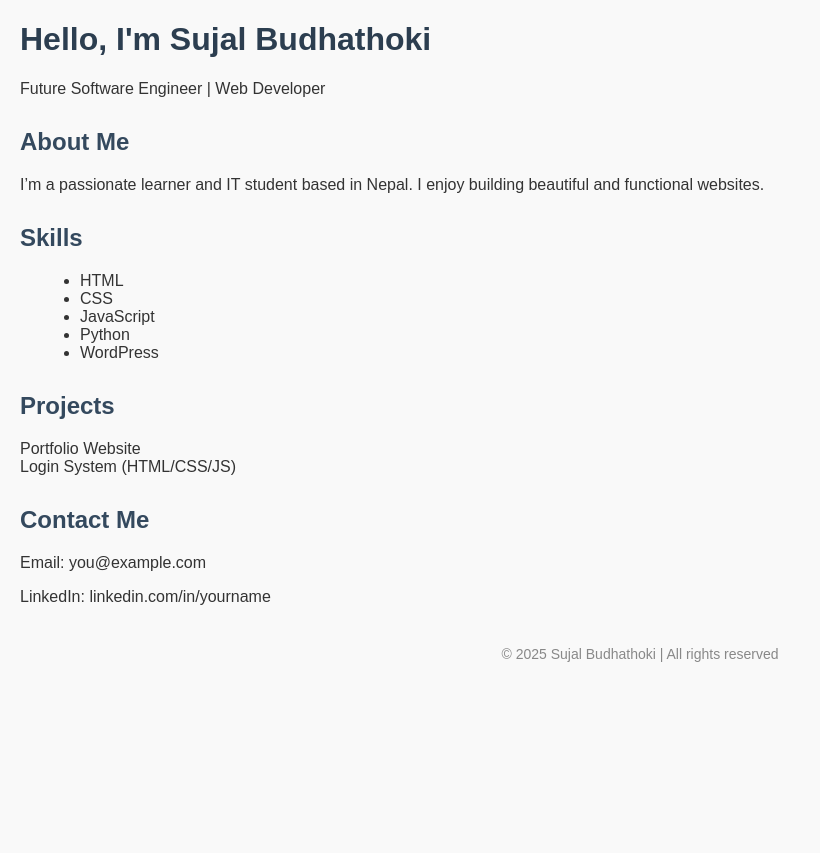
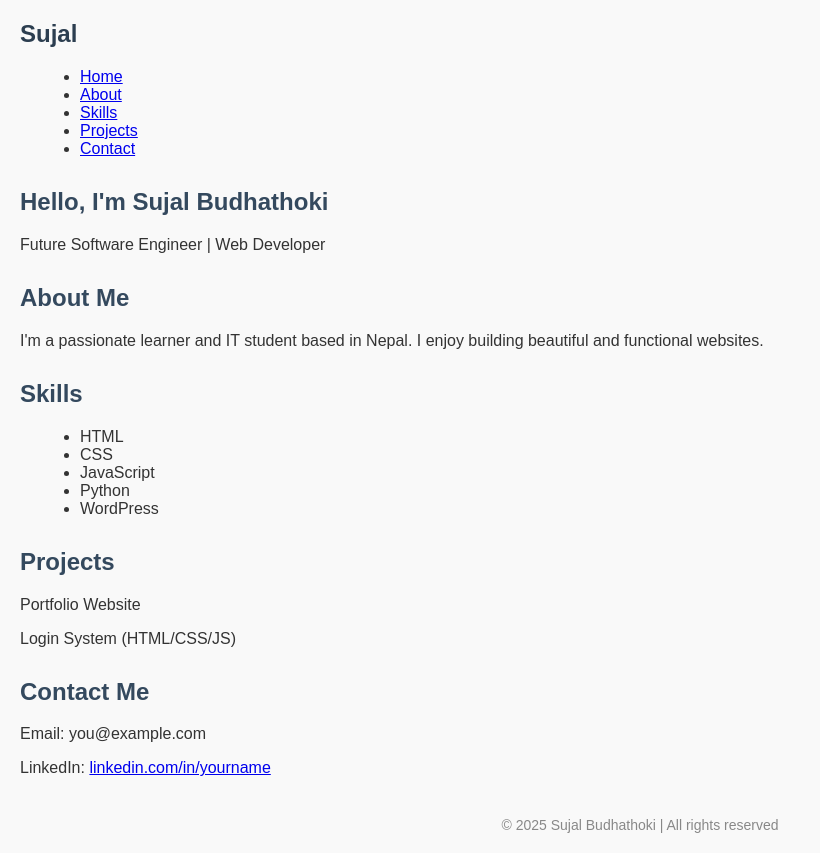
Before and after one commit to sujalbudhathoki/sujal-budhathoki, a plain HTML site: page index.html in a window 1280 px wide. Shown: the whole page, without its empty margins (0-820 px from the left). Before the commit the page ends 800 px from the top, so only its background shows below. Drawn offline with Linux system fonts and the light colour scheme.

Commit message:
Update index.html

```diff
--- a/index.html
+++ b/index.html
@@ -1,18 +1,29 @@
-<!DOCTYPE html>
-<html lang="en">
+<!DOCTYPE html><html lang="en">
 <head>
-  <meta charset="UTF-8">
-  <meta name="viewport" content="width=device-width, initial-scale=1.0">
-  <title>Sujal Budhathoki</title>
-  <link rel="stylesheet" href="style.css">
+  <meta charset="UTF-8" />
+  <meta name="viewport" content="width=device-width, initial-scale=1.0" />
+  <title>Sujal Budhathoki - Portfolio</title>
+  <link rel="stylesheet" href="style.css" />
 </head>
 <body>
-  <h1>Hello, I'm Sujal Budhathoki</h1>
+  <header>
+    <nav>
+      <h1>Sujal</h1>
+      <ul>
+        <li><a href="#home">Home</a></li>
+        <li><a href="#about">About</a></li>
+        <li><a href="#skills">Skills</a></li>
+        <li><a href="#projects">Projects</a></li>
+        <li><a href="#contact">Contact</a></li>
+      </ul>
+    </nav>
+  </header>  <section id="home" class="hero">
+    <h2>Hello, I'm <span>Sujal Budhathoki</span></h2>
     <p>Future Software Engineer | Web Developer</p>
-
+  </section>  <section id="about">
     <h2>About Me</h2>
-  <p>I’m a passionate learner and IT student based in Nepal. I enjoy building beautiful and functional websites.</p>
-
+    <p>I'm a passionate learner and IT student based in Nepal. I enjoy building beautiful and functional websites.</p>
+  </section>  <section id="skills">
     <h2>Skills</h2>
     <ul>
       <li>HTML</li>
@@ -21,18 +32,15 @@
       <li>Python</li>
       <li>WordPress</li>
     </ul>
-
+  </section>  <section id="projects">
     <h2>Projects</h2>
-  <p>Portfolio Website<br>Login System (HTML/CSS/JS)</p>
-
+    <p>Portfolio Website</p>
+    <p>Login System (HTML/CSS/JS)</p>
+  </section>  <section id="contact">
     <h2>Contact Me</h2>
     <p>Email: you@example.com</p>
-  <p>LinkedIn: linkedin.com/in/yourname</p>
-
-  <footer>
+    <p>LinkedIn: <a href="https://linkedin.com/in/yourname">linkedin.com/in/yourname</a></p>
+  </section>  <footer>
     <p>&copy; 2025 Sujal Budhathoki | All rights reserved</p>
-  </footer>
-
-  <script src="script.js"></script>
-</body>
+  </footer>  <script src="script.js"></script></body>
 </html>
```
Lines whose indentation alone changed are shown as unchanged.
